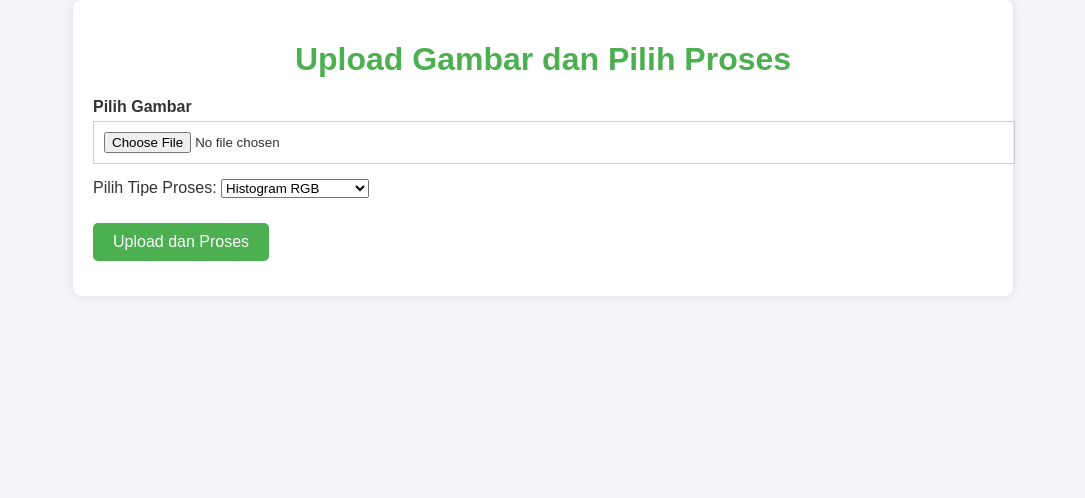
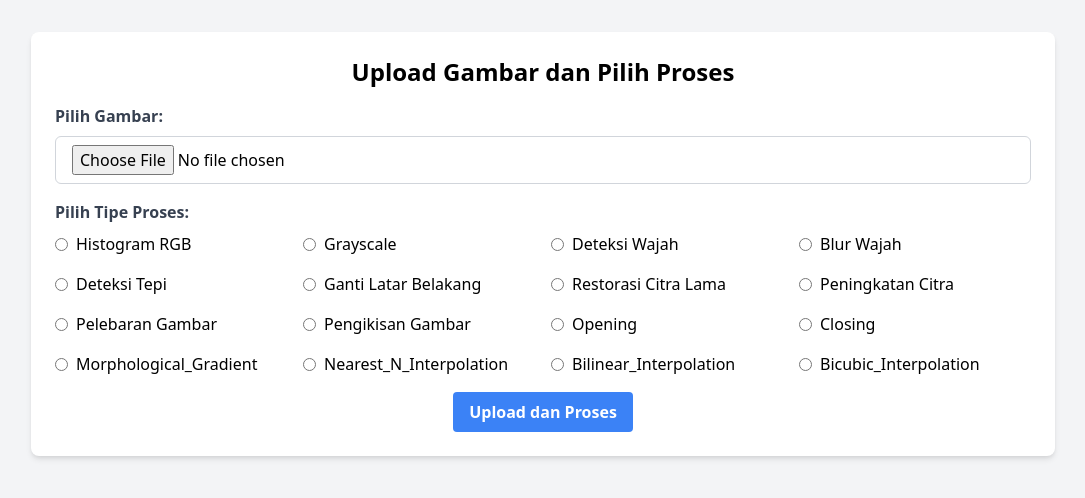
Before and after one commit to TeukuTamam-12/web_pencit, a Flask app: page / in a window 1280 px wide. Shown: the top 498 px of the page, without its empty margins (97-1182 px from the left). Run offline with Flask 3, Linux system fonts and the light colour scheme; some libraries are stand-ins or nearby versions.

Commit message:
pertemuan 14

```diff
--- a/app.py
+++ b/app.py
@@ -413,133 +413,44 @@ def nearest_neighbor_interpolation(image_path, output_path, scale_factor=2):
     # Baca gambar
     image = cv2.imread(image_path)
 
-    # Mendapatkan dimensi asli gambar
-    original_height, original_width = image.shape[:2]
-
-    # Tentukan dimensi baru berdasarkan faktor skala
-    new_height = int(original_height * scale_factor)
-    new_width = int(original_width * scale_factor)
-
-    # Buat array kosong untuk gambar hasil interpolasi
-    interpolated_image = np.zeros((new_height, new_width, 3), dtype=np.uint8)
+    # Hitung dimensi baru
+    new_height = int(image.shape[0] * scale_factor)
+    new_width = int(image.shape[1] * scale_factor)
 
     # Lakukan interpolasi nearest neighbor
-    for y in range(new_height):
-        for x in range(new_width):
-            # Temukan piksel terdekat di gambar asli
-            original_y = int(y / scale_factor)
-            original_x = int(x / scale_factor)
+    interpolated_image = cv2.resize(image, (new_width, new_height), interpolation=cv2.INTER_NEAREST)
 
-            # Salin nilai piksel dari gambar asli
-            interpolated_image[y, x] = image[original_y, original_x]
-
-    # Simpan hasil interpolasi
+    # Simpan hasil
     cv2.imwrite(output_path, interpolated_image)
     print(f"Gambar hasil interpolasi nearest neighbor disimpan sebagai {output_path}")
 
-def bilinear_interpolation(image_path, output_path, scale_factor=2):
+def bilinear_interpolation(image_path, output_path, scale_factor=5):
     # Baca gambar
     image = cv2.imread(image_path)
 
-    # Mendapatkan dimensi asli gambar
-    original_height, original_width = image.shape[:2]
-
-    # Tentukan dimensi baru berdasarkan faktor skala
-    new_height = int(original_height * scale_factor)
-    new_width = int(original_width * scale_factor)
-
-    # Buat array kosong untuk gambar hasil interpolasi
-    interpolated_image = np.zeros((new_height, new_width, 3), dtype=np.uint8)
+    # Hitung dimensi baru
+    new_height = int(image.shape[0] * scale_factor)
+    new_width = int(image.shape[1] * scale_factor)
 
     # Lakukan interpolasi bilinear
-    for y in range(new_height):
-        for x in range(new_width):
-            # Hitung posisi piksel asli di gambar
-            original_x = x / scale_factor
-            original_y = y / scale_factor
+    interpolated_image = cv2.resize(image, (new_width, new_height), interpolation=cv2.INTER_LINEAR)
 
-            # Mendapatkan koordinat integer dari piksel terdekat
-            x0 = int(original_x)
-            y0 = int(original_y)
-            x1 = min(x0 + 1, original_width - 1)
-            y1 = min(y0 + 1, original_height - 1)
-
-            # Mendapatkan intensitas piksel tetangga
-            Ia = image[y0, x0]
-            Ib = image[y0, x1]
-            Ic = image[y1, x0]
-            Id = image[y1, x1]
-
-            # Menghitung jarak antara piksel asli dan tetangga
-            wa = (x1 - original_x) * (y1 - original_y)
-            wb = (original_x - x0) * (y1 - original_y)
-            wc = (x1 - original_x) * (original_y - y0)
-            wd = (original_x - x0) * (original_y - y0)
-
-            # Hitung intensitas piksel baru dengan metode bilinear
-            interpolated_image[y, x] = (wa * Ia + wb * Ib + wc * Ic + wd * Id).astype(np.uint8)
-
-    # Simpan hasil interpolasi
+    # Simpan hasil
     cv2.imwrite(output_path, interpolated_image)
     print(f"Gambar hasil interpolasi bilinear disimpan sebagai {output_path}")
 
-def bicubic_interpolation(image_path, output_path, scale_factor=2):
+def bicubic_interpolation(image_path, output_path, scale_factor=10):
     # Baca gambar
     image = cv2.imread(image_path)
 
-    # Mendapatkan dimensi asli gambar
-    original_height, original_width = image.shape[:2]
-
-    # Tentukan dimensi baru berdasarkan faktor skala
-    new_height = int(original_height * scale_factor)
-    new_width = int(original_width * scale_factor)
-
-    # Buat array kosong untuk gambar hasil interpolasi
-    interpolated_image = np.zeros((new_height, new_width, 3), dtype=np.uint8)
-
-    def cubic_weight(t):
-        # Fungsi bobot untuk interpolasi bicubic
-        a = -0.5
-        t = abs(t)
-        if t <= 1:
-            return (a + 2) * (t ** 3) - (a + 3) * (t ** 2) + 1
-        elif t < 2:
-            return a * (t ** 3) - 5 * a * (t ** 2) + 8 * a * t - 4 * a
-        else:
-            return 0
+    # Hitung dimensi baru
+    new_height = int(image.shape[0] * scale_factor)
+    new_width = int(image.shape[1] * scale_factor)
 
     # Lakukan interpolasi bicubic
-    for y in range(new_height):
-        for x in range(new_width):
-            # Hitung posisi piksel asli di gambar
-            original_x = x / scale_factor
-            original_y = y / scale_factor
+    interpolated_image = cv2.resize(image, (new_width, new_height), interpolation=cv2.INTER_CUBIC)
 
-            # Mendapatkan koordinat integer terdekat di sekitar posisi asli
-            x0 = int(original_x)
-            y0 = int(original_y)
-
-            # Inisialisasi intensitas untuk setiap kanal warna
-            pixel_value = np.zeros(3)
-
-            # Loop untuk mendapatkan kontribusi dari piksel tetangga (16 piksel sekitar)
-            for m in range(-1, 3):
-                for n in range(-1, 3):
-                    xm = min(max(x0 + m, 0), original_width - 1)
-                    yn = min(max(y0 + n, 0), original_height - 1)
-
-                    # Mendapatkan bobot untuk piksel ini
-                    weight_x = cubic_weight(original_x - (x0 + m))
-                    weight_y = cubic_weight(original_y - (y0 + n))
-                    weight = weight_x * weight_y
-
-                    # Tambahkan kontribusi dari piksel tetangga yang dibobotkan
-                    pixel_value += weight * image[yn, xm]
-
-            # Set nilai piksel baru dengan membatasi dalam rentang 0-255
-            interpolated_image[y, x] = np.clip(pixel_value, 0, 255)
-
-    # Simpan hasil interpolasi
+    # Simpan hasil
     cv2.imwrite(output_path, interpolated_image)
     print(f"Gambar hasil interpolasi bicubic disimpan sebagai {output_path}")
 
--- a/templates/index.html
+++ b/templates/index.html
@@ -4,62 +4,118 @@
     <meta charset="UTF-8">
     <meta name="viewport" content="width=device-width, initial-scale=1.0">
     <title>Upload Gambar dan Pilih Proses</title>
-    <!-- Link ke CSS -->
-    <link rel="stylesheet" href="{{ url_for('static', filename='css/styles.css') }}">
-    <style>
-        /* CSS untuk menyembunyikan pesan "Mohon Tunggu" secara default */
-        #loadingMessage {
-            display: none;
-            text-align: center;
-            font-size: 18px;
-            color: #333;
-            margin-top: 20px;
-        }
-    </style>
+    <!-- Link ke file CSS utama -->
+    <link rel="stylesheet" href="/static/css/main.css">
+    <!-- Link ke Tailwind CSS (jika diperlukan) -->
+    <link href="https://cdn.jsdelivr.net/npm/tailwindcss@2.2.19/dist/tailwind.min.css" rel="stylesheet">
 </head>
-<body>
+<body class="bg-gray-100">
 
-    <div class="container">
-        <h1 class="title">Upload Gambar dan Pilih Proses</h1>
+    <div class="container mx-auto p-6 bg-white shadow-md rounded-lg mt-8 max-w-5xl">
+        <h1 class="text-2xl font-bold text-center mb-4">Upload Gambar dan Pilih Proses</h1>
+
         <form action="/upload" method="POST" enctype="multipart/form-data" onsubmit="showLoading()">
-            <div class="form-group">
-                <label for="fileInput" class="form-label">Pilih Gambar</label>
-                <input type="file" name="file" id="fileInput" accept="image/*" required>
+            <!-- Pilihan Gambar Utama -->
+            <div class="mb-4">
+                <label for="fileInput" class="block text-gray-700 font-bold mb-2">Pilih Gambar:</label>
+                <input type="file" name="file" id="fileInput" accept="image/*" required
+                    class="w-full px-4 py-2 border border-gray-300 rounded-md focus:outline-none focus:ring focus:ring-blue-300">
             </div>
 
-            <div class="form-group" id="backgroundInputContainer">
-                <label for="backgroundInput" class="form-label">Pilih Latar Belakang</label>
-                <input type="file" name="background" id="backgroundInput" accept="image/*">
+            <!-- Pilihan Latar Belakang (hidden by default) -->
+            <div class="mb-4 hidden" id="backgroundInputContainer">
+                <label for="backgroundInput" class="block text-gray-700 font-bold mb-2">Pilih Latar Belakang:</label>
+                <input type="file" name="background" id="backgroundInput" accept="image/*"
+                    class="w-full px-4 py-2 border border-gray-300 rounded-md focus:outline-none focus:ring focus:ring-blue-300">
             </div>
 
-            <div class="form-group">
-                <label for="process_type">Pilih Tipe Proses:</label>
-                <select name="process_type" id="process_type" onchange="toggleBackgroundInput()">
-                    <option value="rgb">Histogram RGB</option>
-                    <option value="grayscale">Histogram Grayscale</option>
-                    <option value="face_detection">Deteksi Wajah</option>
-                    <option value="blur_faces">Blur Wajah</option>
-                    <option value="edge_detection">Deteksi Tepi</option>
-                    <option value="change_background">Ganti Latar Belakang</option>
-                    <option value="restore_image">Restorasi Citra Lama</option>
-                    <option value="enhance_image">Peningkatan Citra</option>
-
-                </select>
+            <!-- Pilihan Tipe Proses -->
+            <div class="mb-4">
+                <label class="block text-gray-700 font-bold mb-2">Pilih Tipe Proses:</label>
+                <div class="grid grid-cols-4 gap-4">
+                    <label class="inline-flex items-center">
+                        <input type="radio" name="process_type" value="rgb" class="form-radio text-blue-500" onclick="toggleBackgroundInput()">
+                        <span class="ml-2">Histogram RGB</span>
+                    </label>
+                    <label class="inline-flex items-center">
+                        <input type="radio" name="process_type" value="grayscale" class="form-radio text-blue-500" onclick="toggleBackgroundInput()">
+                        <span class="ml-2">Grayscale</span>
+                    </label>
+                    <label class="inline-flex items-center">
+                        <input type="radio" name="process_type" value="face_detection" class="form-radio text-blue-500" onclick="toggleBackgroundInput()">
+                        <span class="ml-2">Deteksi Wajah</span>
+                    </label>
+                    <label class="inline-flex items-center">
+                        <input type="radio" name="process_type" value="blur_faces" class="form-radio text-blue-500" onclick="toggleBackgroundInput()">
+                        <span class="ml-2">Blur Wajah</span>
+                    </label>
+                    <label class="inline-flex items-center">
+                        <input type="radio" name="process_type" value="edge_detection" class="form-radio text-blue-500" onclick="toggleBackgroundInput()">
+                        <span class="ml-2">Deteksi Tepi</span>
+                    </label>
+                    <label class="inline-flex items-center">
+                        <input type="radio" name="process_type" value="change_background" class="form-radio text-blue-500" onclick="toggleBackgroundInput()">
+                        <span class="ml-2">Ganti Latar Belakang</span>
+                    </label>
+                    <label class="inline-flex items-center">
+                        <input type="radio" name="process_type" value="restore_image" class="form-radio text-blue-500" onclick="toggleBackgroundInput()">
+                        <span class="ml-2">Restorasi Citra Lama</span>
+                    </label>
+                    <label class="inline-flex items-center">
+                        <input type="radio" name="process_type" value="enhance_image" class="form-radio text-blue-500" onclick="toggleBackgroundInput()">
+                        <span class="ml-2">Peningkatan Citra</span>
+                    </label>
+                    <label class="inline-flex items-center">
+                        <input type="radio" name="process_type" value="dilation_image" class="form-radio text-blue-500" onclick="toggleBackgroundInput()">
+                        <span class="ml-2">Pelebaran Gambar</span>
+                    </label>
+                    <label class="inline-flex items-center">
+                        <input type="radio" name="process_type" value="erosion_image" class="form-radio text-blue-500" onclick="toggleBackgroundInput()">
+                        <span class="ml-2">Pengikisan Gambar</span>
+                    </label>
+                    <label class="inline-flex items-center">
+                        <input type="radio" name="process_type" value="opening_image" class="form-radio text-blue-500" onclick="toggleBackgroundInput()">
+                        <span class="ml-2">Opening</span>
+                    </label>
+                    <label class="inline-flex items-center">
+                        <input type="radio" name="process_type" value="closing_image" class="form-radio text-blue-500" onclick="toggleBackgroundInput()">
+                        <span class="ml-2">Closing</span>
+                    </label>
+                    <label class="inline-flex items-center">
+                        <input type="radio" name="process_type" value="morpho_image" class="form-radio text-blue-500" onclick="toggleBackgroundInput()">
+                        <span class="ml-2">Morphological_Gradient</span>
+                    </label>
+                    <label class="inline-flex items-center">
+                        <input type="radio" name="process_type" value="nearest_neighbor_image" class="form-radio text-blue-500" onclick="toggleBackgroundInput()">
+                        <span class="ml-2">Nearest_N_Interpolation</span>
+                    </label>
+                    <label class="inline-flex items-center">
+                        <input type="radio" name="process_type" value="bilinear_image" class="form-radio text-blue-500" onclick="toggleBackgroundInput()">
+                        <span class="ml-2">Bilinear_Interpolation</span>
+                    </label>
+                    <label class="inline-flex items-center">
+                        <input type="radio" name="process_type" value="bicubic_image" class="form-radio text-blue-500" onclick="toggleBackgroundInput()">
+                        <span class="ml-2">Bicubic_Interpolation</span>
+                    </label>
+                </div>
             </div>
 
-            <div class="form-group">
-                <button type="submit" class="btn">Upload dan Proses</button>
+            <!-- Tombol Submit -->
+            <div class="text-center">
+                <button type="submit"
+                    class="bg-blue-500 hover:bg-blue-600 text-white font-bold py-2 px-4 rounded focus:outline-none focus:ring focus:ring-blue-300">
+                    Upload dan Proses
+                </button>
             </div>
         </form>
 
-        <!-- Pesan loading yang akan ditampilkan saat form disubmit -->
-        <div id="loadingMessage">
-            <p><strong>Mohon tunggu, gambar sedang diproses...</strong></p>
+        <!-- Pesan Loading -->
+        <div id="loadingMessage" class="hidden text-center text-gray-700 font-bold mt-4">
+            <p>Mohon tunggu, gambar sedang diproses...</p>
         </div>
     </div>
 
-    <!-- Link ke JavaScript file yang terpisah -->
+    <!-- Link ke file JavaScript -->
     <script src="{{ url_for('static', filename='js/scripts.js') }}"></script>
-
 </body>
 </html>
```
Also changed, not shown: static/opening_out.jpg (added), static/uploads/opening.png (added).
